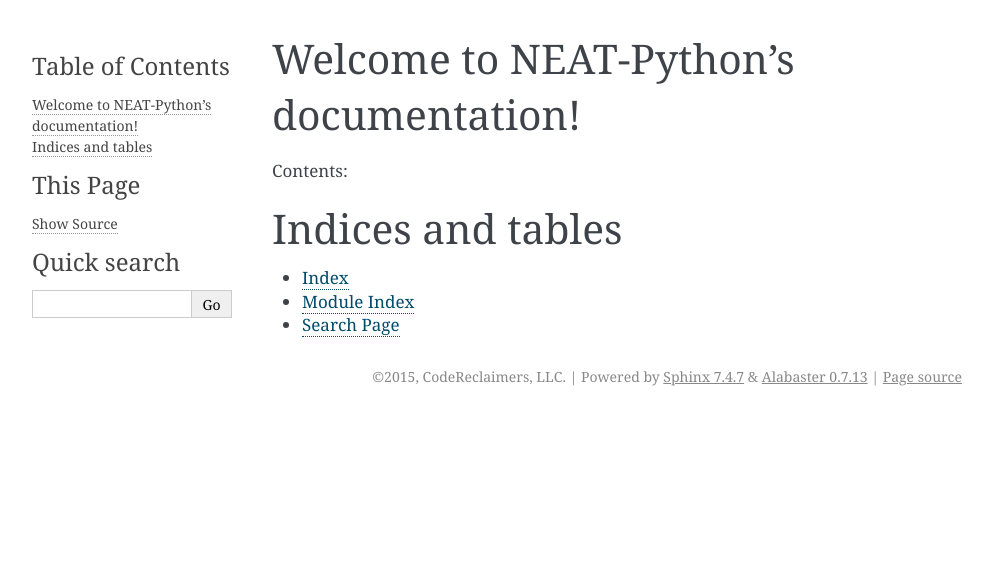
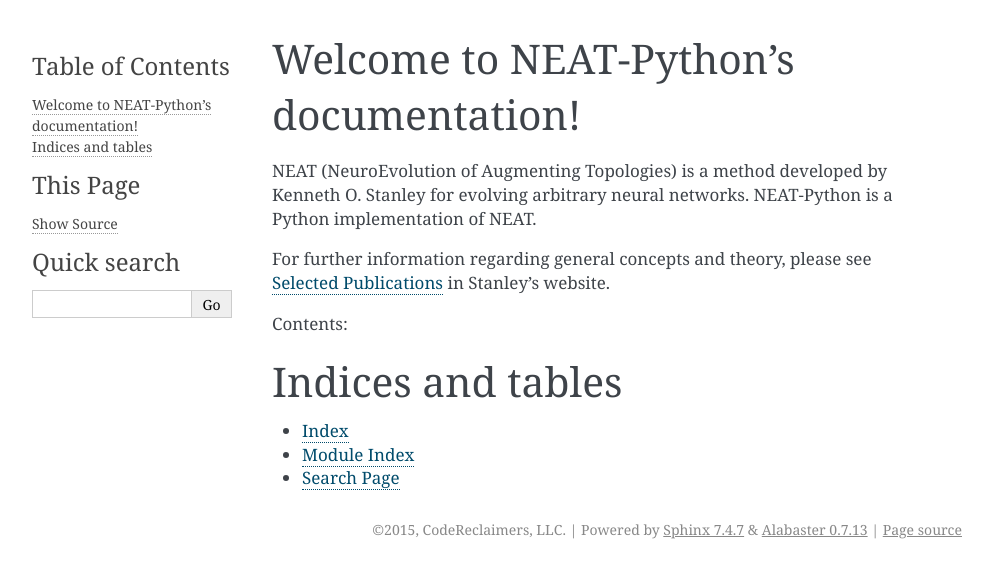
Before and after one commit to CodeReclaimers/neat-python, a Sphinx documentation site: the page built from docs/index.rst, in a window 1280 px wide. Shown: the top 578 px of the page, without its empty margins (148-1140 px from the left). Built offline with Sphinx 7.4.7, drawn with Linux system fonts in a browser that asks for light colours.

```diff
--- a/docs/conf.py
+++ b/docs/conf.py
@@ -110,7 +110,7 @@
 
 # The theme to use for HTML and HTML Help pages.  See the documentation for
 # a list of builtin themes.
-html_theme = 'alabaster'
+#html_theme = 'alabaster'
 
 # Theme options are theme-specific and customize the look and feel of a theme
 # further.  For a list of options available for each theme, see the
--- a/docs/index.rst
+++ b/docs/index.rst
@@ -5,6 +5,13 @@
 
 Welcome to NEAT-Python's documentation!
 =======================================
+
+NEAT (NeuroEvolution of Augmenting Topologies) is a method developed by Kenneth O. Stanley for evolving arbitrary neural
+networks. NEAT-Python is a Python implementation of NEAT.
+
+For further information regarding general concepts and theory, please see `Selected Publications
+<http://www.cs.ucf.edu/~kstanley/#publications>`_ in Stanley's website.
+
 
 Contents:
 
```
